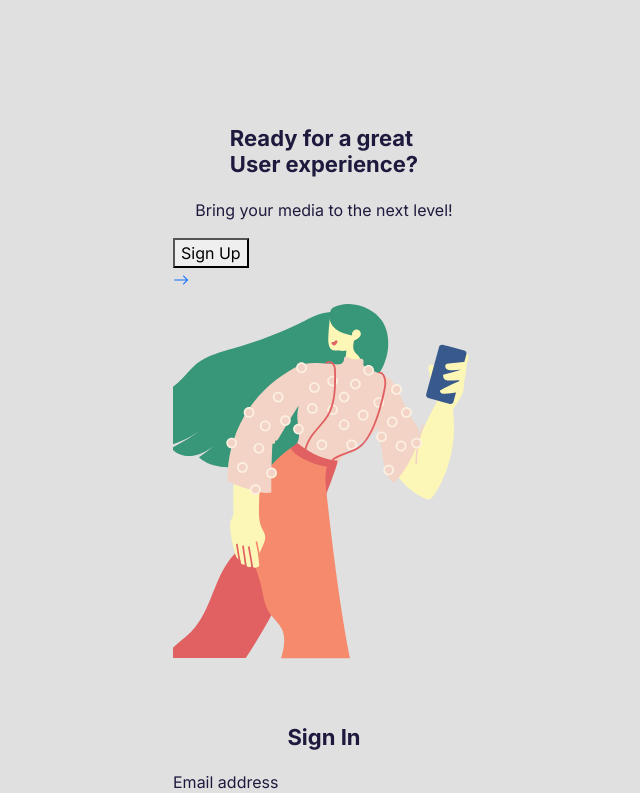
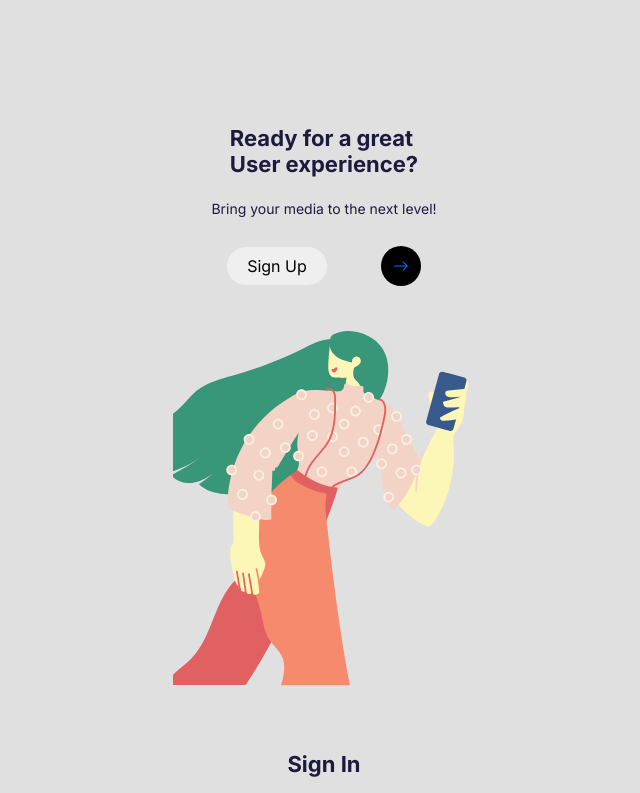
Before and after one commit to NikitaSergeev07/hack_front, a Vue app: page / in a window 1280 px wide. Shown: the top 793 px of the page, without its empty margins (316-956 px from the left). Built offline with nearby package versions, Linux system fonts and the light colour scheme.

Commit message:
refactor: add enter-screen style, add normalize

```diff
--- a/src/assets/style.scss
+++ b/src/assets/style.scss
@@ -1,4 +1,5 @@
-@import "./variables";
+@import "./variables.scss";
+@import "normalize.css";
 @import url(https://fonts.googleapis.com/css?family=Inter:100,200,300,regular,500,600,700,800,900);
 
 body {
--- a/src/components/EnterScreen/enter-screen.scss
+++ b/src/components/EnterScreen/enter-screen.scss
@@ -0,0 +1,35 @@
+@import "@/assets/variables.scss";
+
+.enter-screen__links {
+    display: flex;
+    justify-content: space-evenly;
+    align-items: center;
+}
+
+.enter-screen__link-signup {
+    border-radius: $button-border-radius-1;
+    padding: 10px 20px;
+    border:none;
+}
+
+.enter-screen__link-signin {
+  background-color: black;
+  width: 40px;
+  height: 40px;
+  border-radius: 50%;
+  display: flex;
+  justify-content: center;
+  align-items: center;
+}
+
+.subtitle {
+    font-size: $subtitle;
+}
+
+.enter-screen__links {
+    margin-top: 27px;
+}
+
+.enter-screen__image {
+    margin-top: 33px;
+}
```
Also changed, not shown: src/assets/variables.scss (renamed from src/assets/_variables.scss).
